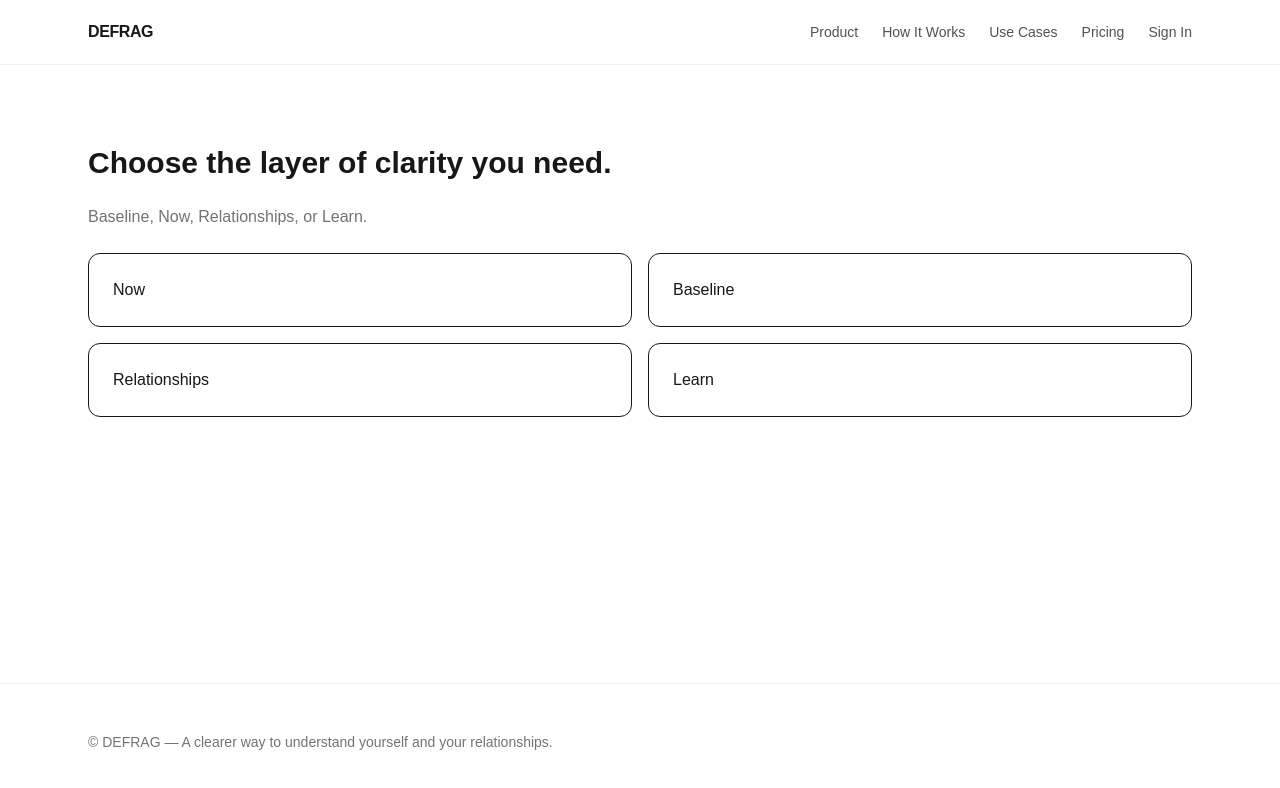
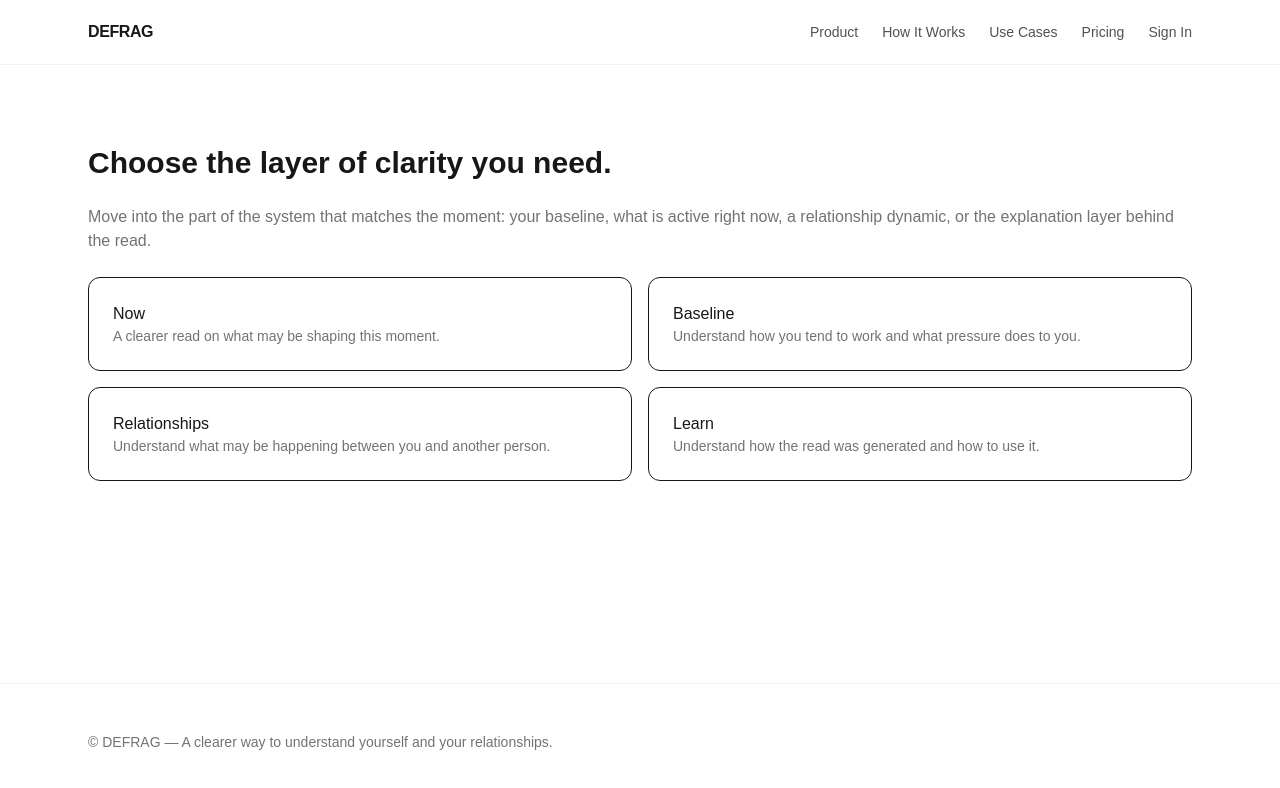
Before and after one commit to cjo93/nextjs-boilerplate, a Next.js app: page /app in a window 1280 px wide. Shown: the top 788 px of the page. Built offline with nearby package versions, Linux system fonts and the light colour scheme.

Commit message:
Move app entry copy to shared registry

```diff
--- a/app/app/page.tsx
+++ b/app/app/page.tsx
@@ -2,19 +2,22 @@ import Link from "next/link";
 import { routes } from "@/lib/routes";
 import { PageShell } from "@/components/system/page-shell";
 import { SectionShell } from "@/components/system/section-shell";
+import { siteCopy } from "@/lib/site-copy";
 
 export default function AppHome() {
   return (
     <PageShell>
       <SectionShell>
-        <h1 className="text-3xl font-semibold">Choose the layer of clarity you need.</h1>
-        <p className="text-neutral-500">Baseline, Now, Relationships, or Learn.</p>
+        <h1 className="text-3xl font-semibold">{siteCopy.app.entryTitle}</h1>
+        <p className="text-neutral-500">{siteCopy.app.entryBody}</p>
 
         <div className="grid md:grid-cols-2 gap-4">
-          <Link href={routes.appNow} className="border p-6 rounded-xl">Now</Link>
-          <Link href={routes.appBaseline} className="border p-6 rounded-xl">Baseline</Link>
-          <Link href={routes.appRelationships} className="border p-6 rounded-xl">Relationships</Link>
-          <Link href={routes.appLearn} className="border p-6 rounded-xl">Learn</Link>
+          {siteCopy.app.entryCards.map((card) => (
+            <Link key={card.title} href={card.href} className="border p-6 rounded-xl">
+              <h3 className="font-medium">{card.title}</h3>
+              <p className="text-sm text-neutral-500">{card.body}</p>
+            </Link>
+          ))}
         </div>
       </SectionShell>
     </PageShell>
```
